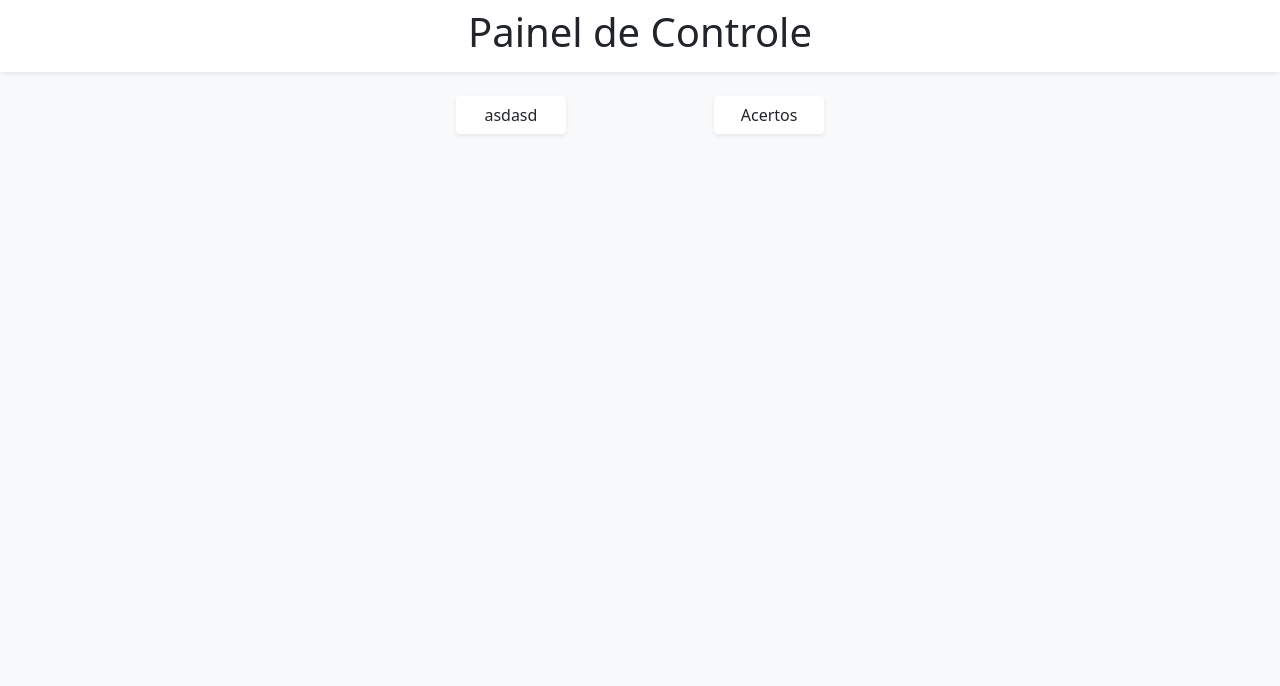
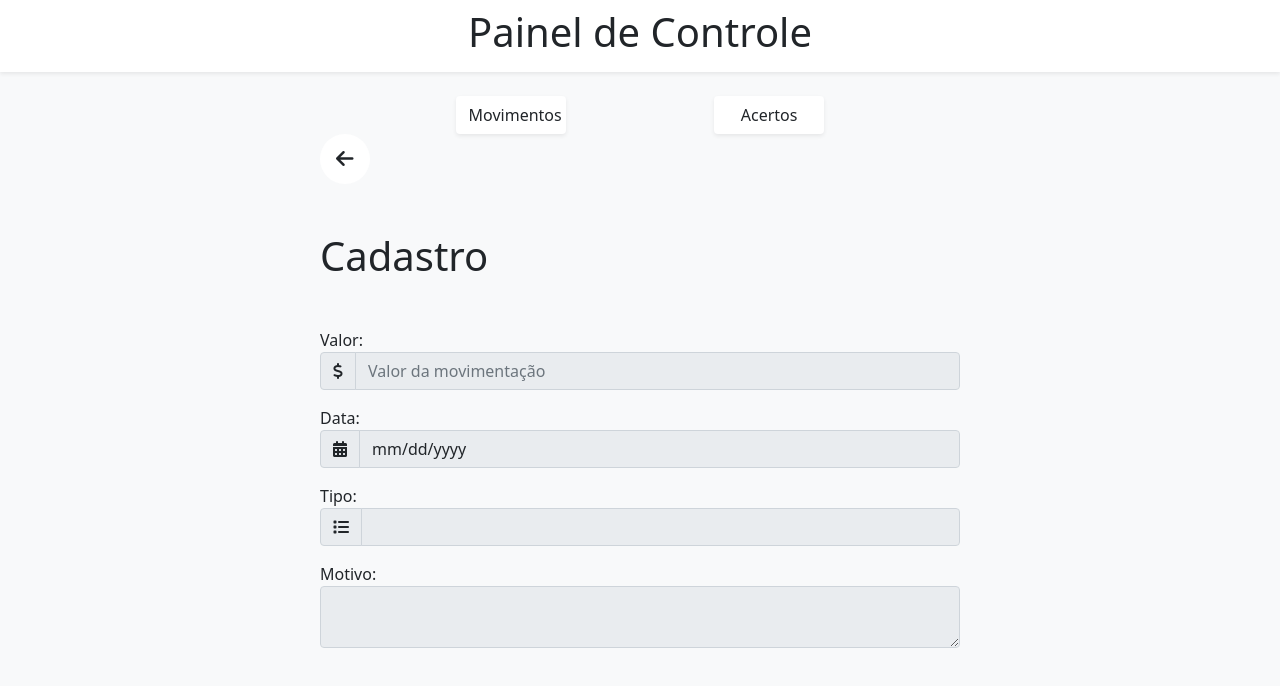
Before and after one commit to igorxaviers/projeto-contas-php, a React (Create React App) app in the folder painel/: page /movimentos/detalhes in a window 1280 px wide. Shown: the top 686 px of the page. Built offline with nearby package versions, Linux system fonts and the light colour scheme.

Commit message:
movimento caixa

```diff
--- a/painel/src/App.js
+++ b/painel/src/App.js
@@ -3,6 +3,8 @@
 import AcertosListar from './pages/acertos/AcertosListar';
 import AcertosDetalhes from './pages/acertos/AcertosDetalhes';
 import Alunos from './pages/Alunos';
+import MovimentosListar from './pages/movimentos/MovimentosListar';
+import MovimentosDetalhes from './pages/movimentos/MovimentosDetalhes';
 
 function App() {
   return (
@@ -14,8 +16,8 @@
         <Router>
           <div className="mt-4 row justify-content-evenly">
             <Link
-              to="/asdasd"
-              className="btn bg-white col-2 shadow-sm">asdasd</Link>
+              to="/movimentos"
+              className="btn bg-white col-2 shadow-sm">Movimentos</Link>
 
             <Link
               to="/acertos"
@@ -27,6 +29,10 @@
             <Route path="/acertos/" exact component={AcertosListar} />
             <Route path="/acertos/listar" exact component={AcertosListar} />
             <Route path="/acertos/detalhes" exact render={(props) => <AcertosDetalhes {...props} />} />
+
+            <Route path="/movimentos" exact component={MovimentosListar} />
+            <Route path="/movimentos/listar" exact component={MovimentosListar} />
+            <Route path="/movimentos/detalhes" exact render={(props) => <MovimentosDetalhes {...props} />} />
           </Switch>
         </Router>
       </div>
--- a/painel/src/pages/acertos/AcertosDetalhes.js
+++ b/painel/src/pages/acertos/AcertosDetalhes.js
@@ -52,7 +52,7 @@
             ace_tipo: parseInt(this.state.ace_tipo),
             ace_motivo: this.state.ace_motivo,
         };
-        axios.post('http://localhost/contas/controllers/AcertoController.php', JSON.stringify({acao: 1, acerto}))
+        axios.post('http://localhost/ProjetoPHP/controllers/AcertoController.php', JSON.stringify({acao: 1, acerto}))
         .then(res => {
             const response = res.data;
             if(response.success)
@@ -75,7 +75,7 @@
             ace_tipo: parseInt(this.state.ace_tipo),
             ace_motivo: this.state.ace_motivo,
         };
-        axios.post('http://localhost/contas/controllers/AcertoController.php', JSON.stringify({acao: 2, acerto}))
+        axios.post('http://localhost/ProjetoPHP/controllers/AcertoController.php', JSON.stringify({acao: 2, acerto}))
         .then(res => {
             const response = res.data;
             if(response.success)
--- a/painel/src/pages/acertos/AcertosListar.js
+++ b/painel/src/pages/acertos/AcertosListar.js
@@ -31,7 +31,7 @@
         this.setState({ loading: true });
         const cors = 'https://cors-anywhere.herokuapp.com/';
         // axios.post(cors+'https://contas-php.herokuapp.com/controllers/AcertoController.php', {acao: 4})
-        axios.post('http://localhost/contas/controllers/AcertoController.php', JSON.stringify({acao: 4}))
+        axios.post('http://localhost/ProjetoPHP/controllers/AcertoController.php', JSON.stringify({acao: 4}))
         .then(res => {
             this.setState({ acertos: res.data });
         })
@@ -49,7 +49,7 @@
                     label: 'Sim',
                     onClick: () => {
                         this.setState({ loading: true });
-                        axios.post('http://localhost/contas/controllers/AcertoController.php', JSON.stringify({acao: 3, ace_id: id}))
+                        axios.post('http://localhost/ProjetoPHP/controllers/AcertoController.php', JSON.stringify({acao: 3, ace_id: id}))
                         .then(res => {
                             const response = res.data;
                             console.log(response);
--- /dev/null
+++ b/painel/src/pages/movimentos/MovimentosDetalhes.js
@@ -0,0 +1,118 @@
+import React from 'react';
+import { toast, ToastContainer } from 'react-toastify';
+import 'react-toastify/dist/ReactToastify.css';
+import axios from 'axios';
+import BackButton from '../../components/BackButton/BackButton';
+
+class MovimentosDetalhes extends React.Component {
+    constructor(props) {
+        super(props);
+        this.state = {
+            mov_id: '',
+            mov_valor: '',
+            mov_tipo: '',
+            mov_acerto: '',
+            mov_caixa: '',
+            loading: false,
+            tipos: [
+                {id: 1, nome: 'Entrada'},
+                {id: 2, nome: 'Saída'}
+            ]
+        }
+    }
+
+    componentDidMount() {
+        const location = this.props.location.state;
+        if(location) {
+            this.setState({
+                mov_id: location.mov_id,
+                mov_valor: location.mov_valor,
+                mov_acerto: location.mov_acerto,
+                mov_tipo: location.mov_tipo,
+                mov_caixa: location.mov_caixa,
+                loading: false
+            });
+        }
+    }
+
+    handleChange = (event) => {
+        const target = event.target;
+        const value = target.value;
+        const name = target.name;
+        this.setState({
+            [name]: value
+        });
+    }
+
+    render() {
+        return (
+            <div>
+                <BackButton />
+                <h1 className="my-5 ">{this.state.mov_id ? 'Editar' : 'Cadastro'}</h1>
+                <form>
+
+                    <label htmlFor="valor">Valor:</label>
+                    <div className="input-group mb-3" >
+                        <span className="input-group-text" id="basic-addon2"><i className="fas fa-dollar-sign"></i></span>
+                        <input
+                            type="text"
+                            className="form-control"
+                            name="mov_valor"
+                            placeholder="Valor da movimentação"
+                            value={this.state.mov_valor}
+                            readOnly/>
+                    </div>
+
+                    <label htmlFor="data">Data:</label>
+                    <div className="input-group mb-3">
+                        <span className="input-group-text" id="basic-addon2"><i className="fas fa-calendar-alt"></i></span>
+                        <input
+                            type="date"
+                            className="form-control"
+                            name="mov_acerto"
+                            placeholder="Data da movimentação"
+                            value={this.state.mov_acerto}
+                            readOnly />
+                    </div>
+
+                    <label htmlFor="tipo">Tipo:</label>
+                    <div className="input-group mb-3" >
+                    <span className="input-group-text" id="basic-addon2"><i className="fas fa-list"></i></span>
+                        <select
+                            className="form-control"
+                            name="mov_tipo"
+                            value={this.state.mov_tipo}
+                            readOnly>
+
+                        </select>
+                    </div>
+                    <div className="form-group">
+                        <label htmlFor="motivo">Motivo:</label>
+                        <textarea
+                            type="text"
+                            className="form-control"
+                            name="mov_acerto"
+                            placeholder=""
+                            value={this.state.mov_acerto}
+                            readOnly>
+                        </textarea>
+                    </div>
+                </form>
+
+                <ToastContainer
+                    position="bottom-right"
+                    theme="colored"
+                    autoClose={5000}
+                    hideProgressBar={false}
+                    newestOnTop={false}
+                    closeOnClick
+                    rtl={false}
+                    pauseOnFocusLoss
+                    draggable
+                    pauseOnHover/>
+            </div>
+        );
+    }
+}
+
+export default MovimentosDetalhes;
--- /dev/null
+++ b/painel/src/pages/movimentos/MovimentosListar.js
@@ -0,0 +1,116 @@
+import React from 'react';
+import axios from 'axios';
+import { Link } from 'react-router-dom';
+import { toast, ToastContainer } from 'react-toastify';
+
+
+class MovimentosListar extends React.Component {
+    constructor(props) {
+        super(props);
+        this.state = {
+            movimentos: [],
+            loading: false,
+            busca: ''
+        }
+    }
+
+    componentDidMount() {
+        this.getMovimentos();
+    }
+
+    handleSearch = (e) => {
+        this.setState({
+            busca: e.target.value
+        })
+    }
+
+    getMovimentos = () => {
+        this.setState({ loading: true });
+        const cors = 'https://cors-anywhere.herokuapp.com/';
+        // axios.post(cors+'https://contas-php.herokuapp.com/controllers/AcertoController.php', {acao: 4})
+        axios.post('http://localhost/ProjetoPHP/controllers/MovimentoCaixaController.php', JSON.stringify({acao: 4}))
+        .then(res => {
+            this.setState({ movimentos: res.data });
+        })
+        .catch(err => console.log(err))
+        .finally(() => this.setState({ loading: false }));
+    }
+
+
+
+    render() {
+        return (
+            <>
+                <h1>Movimentos</h1>
+
+                <div>
+                    <label htmlFor="valor">Busca:</label>
+                    <div className="input-group mb-5" >
+                        <span className="input-group-text" id="basic-addon2"><i className="fas fa-search"></i></span>
+                        <input
+                            type="search"
+                            className="form-control"
+                            name="busca"
+                            placeholder="Busque "
+                            value={this.state.busca}
+                            onChange={this.handleSearch}  />
+                    </div>
+
+                    <div className="loading">
+                        {this.state.loading ? <i className="fas fa-circle-notch fa-spin mx-auto"></i> : ''}
+                    </div>
+
+                    <div className="row">
+                        {
+                            this.state.movimentos.map(movimento => {
+                                if(true)
+                                {
+                                    //Condição do if: movimento.acerto.ace_motivo.toLowerCase().includes(this.state.busca.toLowerCase())
+                                    return (
+                                        <div className="col-md-6" key={movimento.mov_id}>
+                                            <div className="bg-white shadow-sm rounded b-0 mb-3 p-4" >
+                                                <div className="row gx-5">
+                                                    <div className="col">
+                                                        <h5 className="m-0">Movimento <strong className="badge text-black bg-light">{movimento.mov_id}</strong></h5>
+                                                    </div>
+                                                </div>
+
+                                                <div className="">
+                                                    <h5 className="">R$ {movimento.mov_valor}</h5>
+                                                    <p className="">{movimento.mov_tipo === 1 ? 'Entrada' : 'Saída'}</p>
+                                                    <p className="my-0 fw-bold">Motivo</p>
+                                                    <p className="p-2 rounded bg-light">{movimento.mov_acerto}</p>
+                                                </div>
+
+                                                <div className="d-grid gap-2 d-md-flex justify-content-md-end">
+                                                    <Link
+                                                        to={{pathname: '/movimentos/detalhes', state: movimento}}
+                                                        className="btn btn-warning btn-sm">
+                                                        Ver detalhes
+                                                    </Link>
+                                                </div>
+                                            </div>
+                                        </div>
+                                    )
+                                }
+                            })
+                        }
+                    </div>
+                    <ToastContainer
+                    position="bottom-right"
+                    theme="colored"
+                    autoClose={5000}
+                    hideProgressBar={false}
+                    newestOnTop={false}
+                    closeOnClick
+                    rtl={false}
+                    pauseOnFocusLoss
+                    draggable
+                    pauseOnHover/>
+                </div>
+            </>
+        );
+    }
+}
+
+export default MovimentosListar;
```
Also changed, not shown: 2 other files (tests, documents, lock files or other folders).
